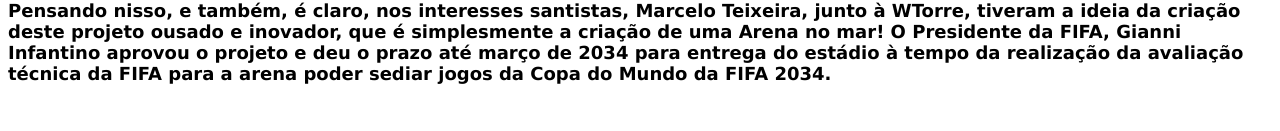
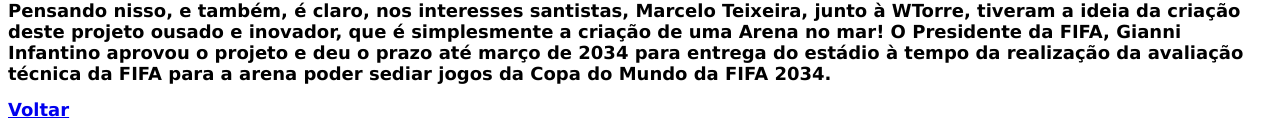
Before and after one commit to SENAI-Morvan-Figueiredo/demo_git_branches, a plain HTML site: page livingtech/danilo.html in a window 1280 px wide. Shown: the part 1450-1581 px from the top of the page. Before the commit the page ends 1549 px from the top, so only its background shows below. Drawn offline with Linux system fonts and the light colour scheme.

Commit message:
finalizado

```diff
--- a/livingtech/danilo.html
+++ b/livingtech/danilo.html
@@ -28,5 +28,10 @@
 <h2><p>Como todo fã de futebol já sabe, a Copa do Mundo voltará ao Brasil em 2034, que será a primeira edição a contar com 5 países sede, e será sediada por Argentina, Brasil, Uruguai, Colômbia e Equador, e contará dessa vez com 64 equipes, em um novo formato de competição.</p>
 Pensando nisso, e também, é claro, nos interesses santistas, Marcelo Teixeira, junto à WTorre, tiveram a ideia da criação deste projeto ousado e inovador, que é simplesmente a criação de uma Arena no mar! O Presidente da FIFA, Gianni Infantino aprovou o projeto e deu o prazo até março de 2034 para entrega do estádio à tempo da realização da avaliação técnica da FIFA para a arena poder sediar jogos da Copa do Mundo da FIFA 2034.</h2>
 
+
+
+
+<a href="index.html"><h2>Voltar</h2></a>
+
 </body>
 </html>
```
